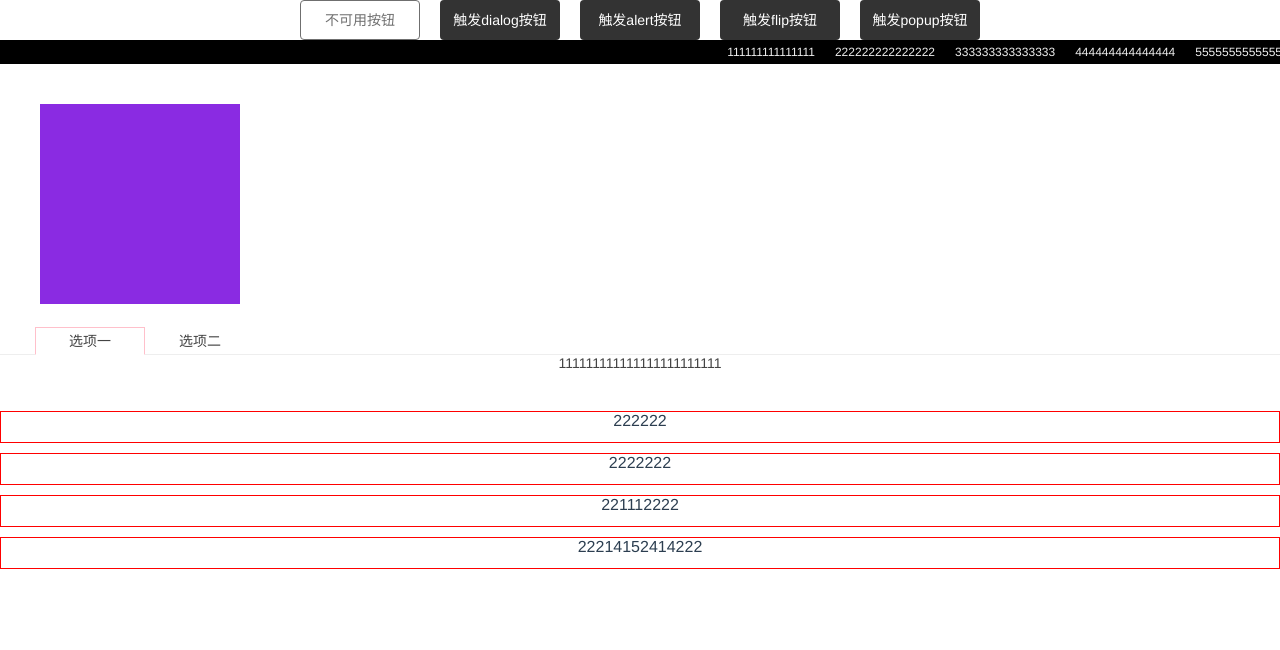
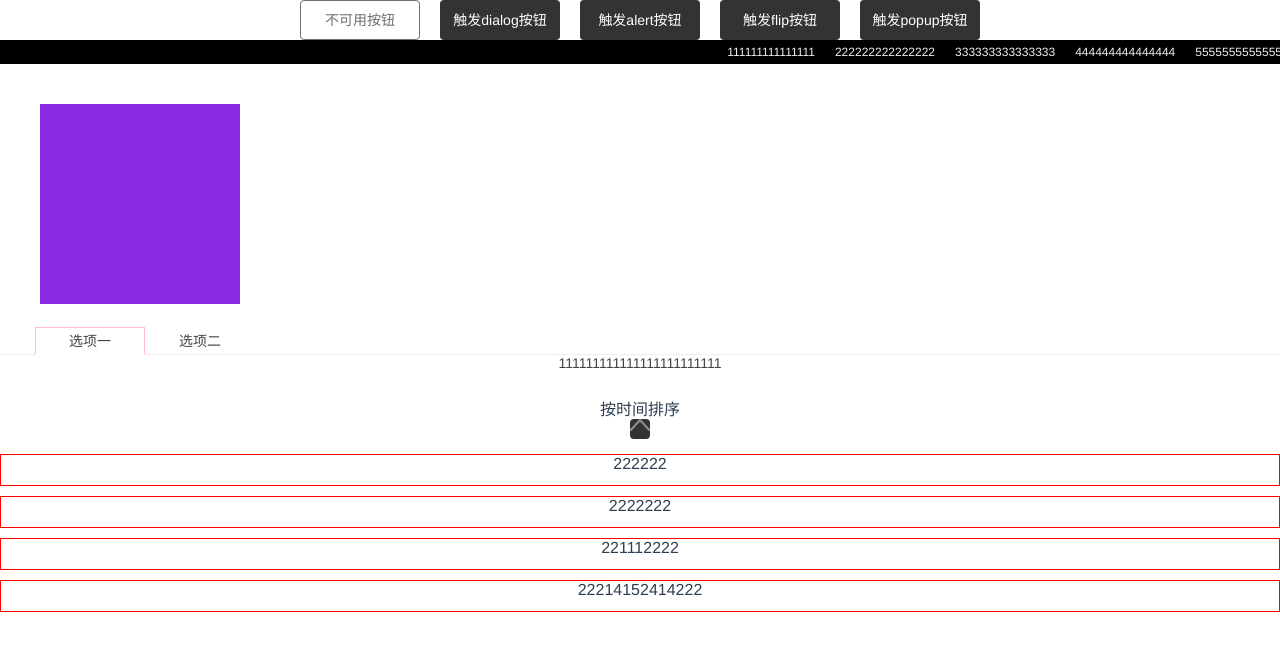
Before and after one commit to musi1024/vue-work-box, a Vue app: page /#/ in a window 1280 px wide. Shown: the top 650 px of the page. Built offline with nearby package versions, Linux system fonts and the light colour scheme.

Commit message:
init base select

```diff
--- a/src/components/BaseButton.vue
+++ b/src/components/BaseButton.vue
@@ -75,5 +75,15 @@ export default {
     margin: 0px;
     border: none;
   }
+
+  &.base-select-btn {
+    @include img('../assets/images/up.png');
+    width: 20px;
+    height: 20px;
+    transition: all 1s;
+    &.rotate {
+      transform: rotate(180deg);
+    }
+  }
 }
 </style>
--- /dev/null
+++ b/src/components/BaseSelect.vue
@@ -0,0 +1,42 @@
+<template>
+  <div class="base-select">
+    <div id="base-select">{{selectTarget}}</div>
+    <base-button class="base-select-btn" @CLICK="toggleOption" :class="{rotate: showOption}"></base-button>
+    <ul v-show="showOption">
+      <li v-for="item in selectOption.arr" :key="item.index" @click="select(item)">{{item.context}}</li>
+    </ul>
+  </div>
+</template>
+
+<script>
+import BaseButton from '../components/BaseButton';
+export default {
+  name: 'BaseSelect',
+  components: {
+    'base-button': BaseButton
+  },
+  props: {
+    selectOption: Object
+  },
+  data() {
+    return {
+      showOption: false,
+      selectTarget: this.selectOption.arr[this.selectOption.default].context
+    };
+  },
+  methods: {
+    toggleOption() {
+      this.showOption = !this.showOption;
+    },
+    select(item) {
+      this.selectTarget = item.context;
+      this.$emit('SELECT', this.selectTarget);
+    }
+  }
+};
+</script>
+
+<style lang="scss" scoped>
+.base-select {
+}
+</style>
--- a/src/style/animation.css
+++ b/src/style/animation.css
@@ -54,3 +54,12 @@
     opacity: 1;
   }
 }
+
+@keyframes rotate {
+  0% {
+    transform: rotate(0deg);
+  }
+  100% {
+    transform: rotate(180deg);
+  }
+}
--- a/src/views/Home.vue
+++ b/src/views/Home.vue
@@ -42,7 +42,14 @@
       <div v-if="!tabIndex">111111111111111111111111</div>
       <div v-else>1111111111111222211111111111</div>
     </base-tabs>
-    <base-collapse v-for="item in collapseArr" :key="item.index" :title="item.title" :content='item.content'></base-collapse>
+    <base-select :select-option="selectOption" @SELECT="select"></base-select>
+    <base-collapse
+      v-for="item in collapseArr"
+      :key="item.index"
+      :title="item.title"
+      :content="item.content"
+    ></base-collapse>
+
   </div>
 </template>
 
@@ -53,6 +60,7 @@ import BaseDialog from '../components/BaseDialog';
 import BaseAlert from '../components/BaseAlert';
 import BasePopup from '../components/BasePopup';
 import BaseCollapse from '../components/BaseCollapse';
+import BaseSelect from '../components/BaseSelect';
 import Marquee from '../components/Marquee';
 import FlipCard from '../components/FlipCard';
 export default {
@@ -65,6 +73,7 @@ export default {
     'base-tabs': BaseTabs,
     'flip-card': FlipCard,
     'base-collapse': BaseCollapse,
+    'base-select': BaseSelect,
     Marquee
   },
   data() {
@@ -86,11 +95,44 @@ export default {
         }
       ],
       collapseArr: [
-        { title: '222222', content: '2312333333333333333333333333333339231233333333333333333333333333333923123333333333333333333333333333392312333333333333333333333333333339' },
+        {
+          title: '222222',
+          content:
+            '2312333333333333333333333333333339231233333333333333333333333333333923123333333333333333333333333333392312333333333333333333333333333339'
+        },
         { title: '2222222', content: '233219' },
         { title: '221112222', content: '13123213' },
-        { title: '22214152414222', content: '2312333333333333333333333333333339' }
-      ]
+        {
+          title: '22214152414222',
+          content: '2312333333333333333333333333333339'
+        }
+      ],
+      selectOption: {
+        default: 0,
+        arr: [
+          {
+            name: 'time',
+            context: '按时间排序'
+          },
+          {
+            name: 'view',
+            context: '按浏览量排序'
+          },
+          {
+            name: 'like',
+            context: '按点赞数排序'
+          },
+          {
+            name: 'reply',
+            context: '按回复数排序'
+          },
+          {
+            name: 'reward',
+            context: '按打赏数排序'
+          }
+        ]
+      },
+      selectText: ''
     };
   },
   mounted() {
@@ -105,6 +147,9 @@ export default {
     ];
   },
   methods: {
+    select(e) {
+      this.selectText = e;
+    },
     changeTab(tab) {
       this.tabIndex = tab.index;
     },
```
Also changed, not shown: src/assets/images/up.png (added).
